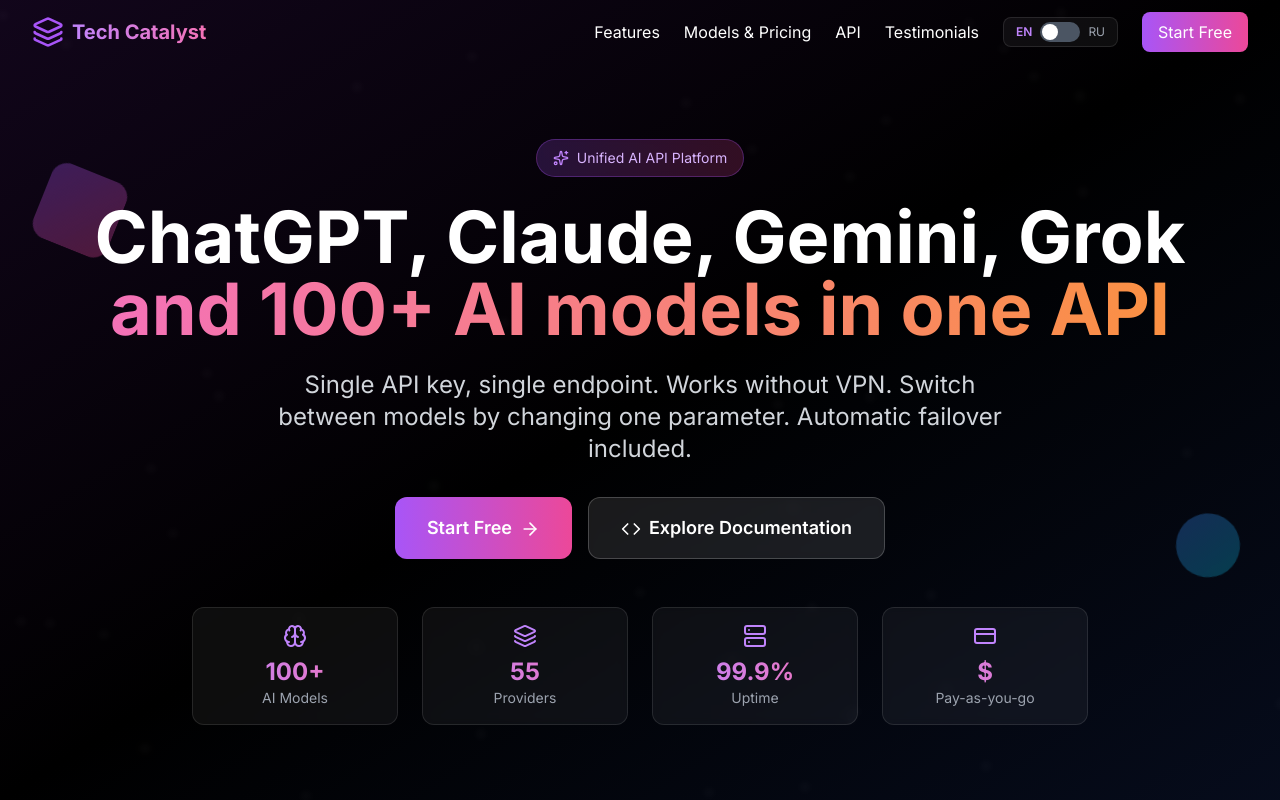
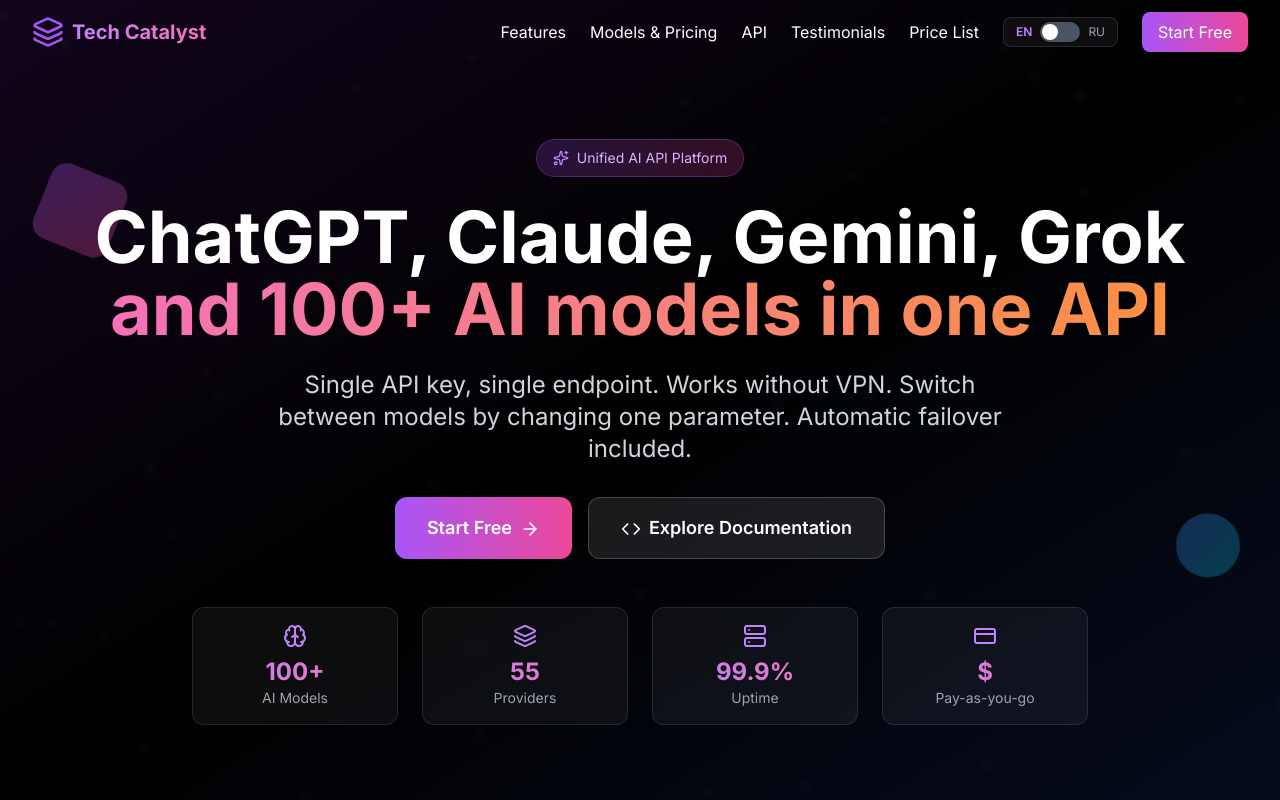
Before and after one commit to PillarDevelopment/neurotailor-landing, a Next.js app: page / in a window 1280 px wide. Shown: the top 800 px of the page. Built offline with nearby package versions, Linux system fonts and the light colour scheme; no server answers.

Commit message:
updated price

```diff
--- a/app/page.tsx
+++ b/app/page.tsx
@@ -77,6 +77,7 @@
         models: "Models & Pricing",
         api: "API",
         testimonials: "Testimonials",
+        priceList: "Price List",
         startFree: "Start Free"
       },
       hero: {
@@ -187,7 +188,7 @@
           team: "Team management and analytics",
           contactSales: "Contact Sales"
         },
-        pricingNote: "All prices are per 1M tokens (input/output).",
+        pricingNote: "Retail prices per 1M tokens (input/output). Enterprise plans have special terms.",
         viewPricing: "View full pricing table"
       },
       testimonials: {
@@ -217,6 +218,7 @@
         models: "Модели и цены",
         api: "API",
         testimonials: "Отзывы",
+        priceList: "Прайс-лист",
         startFree: "Начать бесплатно"
       },
       hero: {
@@ -327,7 +329,7 @@
           team: "Управление командой и аналитика",
           contactSales: "Связаться с продажами"
         },
-        pricingNote: "Все цены указаны за 1M токенов (вход/выход).",
+        pricingNote: "Розничные цены за 1M токенов (вход/выход). Для Enterprise действуют специальные условия.",
         viewPricing: "Посмотреть полную таблицу цен"
       },
       testimonials: {
@@ -359,28 +361,28 @@
     {
       name: 'GPT-5.2',
       provider: 'OpenAI',
-      price: language === 'ru' ? '₽176 / ₽1,414' : '$2.00 / $16.00',
+      price: '$2.63 / $21.00',
       context: '128K tokens',
       description: language === 'ru' ? 'Последняя модель GPT с улучшенным рассуждением' : 'Latest GPT model with enhanced reasoning'
     },
     {
       name: 'Claude Sonnet 4.5',
       provider: 'Anthropic',
-      price: language === 'ru' ? '₽303 / ₽1,515' : '$3.50 / $17.50',
+      price: '$4.50 / $22.50',
       context: '200K tokens',
       description: language === 'ru' ? 'Лучшая для сложных рассуждений и анализа' : 'Best for complex reasoning and analysis'
     },
     {
       name: 'DeepSeek V3.2',
       provider: 'DeepSeek',
-      price: language === 'ru' ? '₽56 / ₽169' : '$0.65 / $2.00',
+      price: '$0.42 / $0.63',
       context: '64K tokens',
       description: language === 'ru' ? 'Самая экономичная топовая модель' : 'Most cost-effective top-tier model'
     },
     {
       name: 'Gemini 3 Flash',
       provider: 'Google',
-      price: language === 'ru' ? '₽50 / ₽303' : '$0.60 / $3.50',
+      price: '$0.75 / $4.50',
       context: '1M tokens',
       description: language === 'ru' ? 'Быстрая и доступная для больших объемов задач' : 'Fast and affordable for high-volume tasks'
     }
@@ -470,6 +472,9 @@
               <a href="#models" className="hover:text-purple-400 transition-colors">{translations.nav.models}</a>
               <a href="#api" className="hover:text-purple-400 transition-colors">{translations.nav.api}</a>
               <a href="#testimonials" className="hover:text-purple-400 transition-colors">{translations.nav.testimonials}</a>
+              <a href="/pl_10_1_2026.pdf" className="hover:text-purple-400 transition-colors" target="_blank" rel="noreferrer">
+                {translations.nav.priceList}
+              </a>
 
               {/* Language Toggle */}
               <div className="flex items-center space-x-2 px-3 py-1 bg-white/5 rounded-lg border border-white/10">
@@ -511,6 +516,9 @@
               <a href="#models" className="block hover:text-purple-400 transition-colors">{translations.nav.models}</a>
               <a href="#api" className="block hover:text-purple-400 transition-colors">{translations.nav.api}</a>
               <a href="#testimonials" className="block hover:text-purple-400 transition-colors">{translations.nav.testimonials}</a>
+              <a href="/pl_10_1_2026.pdf" className="block hover:text-purple-400 transition-colors" target="_blank" rel="noreferrer">
+                {translations.nav.priceList}
+              </a>
 
               {/* Language Toggle Mobile */}
               <div className="flex items-center justify-between py-2">
@@ -1049,6 +1057,11 @@
                 <li><a href="#features" className="hover:text-white transition-colors">{translations.nav.features}</a></li>
                 <li><a href="#models" className="hover:text-white transition-colors">{translations.nav.models}</a></li>
                 <li><a href="#api" className="hover:text-white transition-colors">{translations.nav.api}</a></li>
+                <li>
+                  <a href="/pl_10_1_2026.pdf" className="hover:text-white transition-colors" target="_blank" rel="noreferrer">
+                    {translations.nav.priceList}
+                  </a>
+                </li>
                 <li><a href="#" className="hover:text-white transition-colors">{translations.devices.webChat.title}</a></li>
               </ul>
             </div>
```
Also changed, not shown: 1 other file (tests, documents, lock files or other folders).
